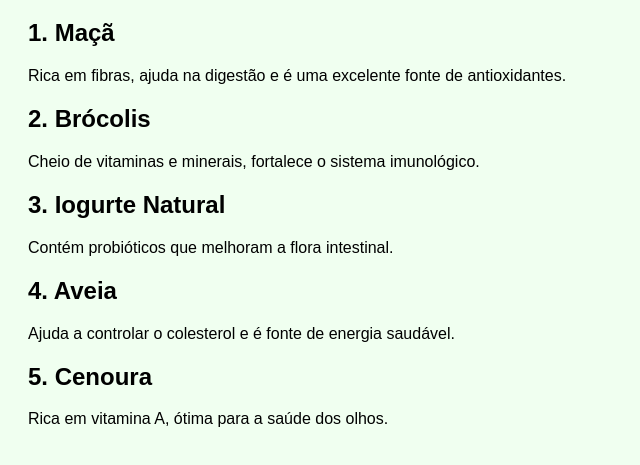
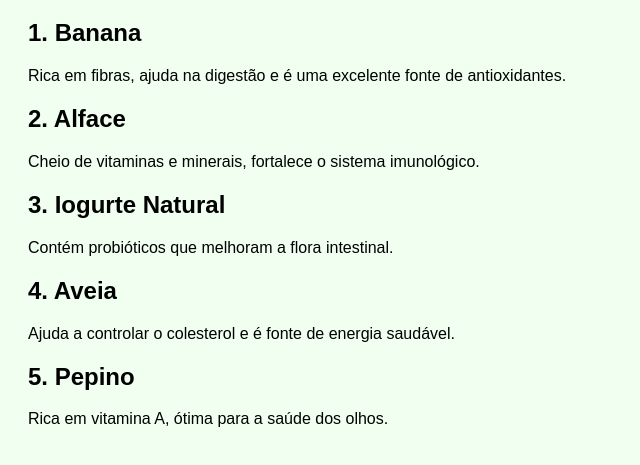
Before and after one commit to AndrewDepreso/alimentos-saudaveis, a plain HTML site: page index.html in a window 1280 px wide. Shown: the part 107-572 px from the top of the page, without its empty margins (0-640 px from the left). Drawn offline with Linux system fonts and the light colour scheme.

Commit message:
Update index.html

```diff
--- a/index.html
+++ b/index.html
@@ -23,12 +23,12 @@ CopiarEditar
   <h1>5 Alimentos Saudáveis</h1>
 
   <div class="alimento">
-    <h2>1. Maçã</h2>
+    <h2>1. Banana</h2>
     <p>Rica em fibras, ajuda na digestão e é uma excelente fonte de antioxidantes.</p>
   </div>
 
   <div class="alimento">
-    <h2>2. Brócolis</h2>
+    <h2>2. Alface</h2>
     <p>Cheio de vitaminas e minerais, fortalece o sistema imunológico.</p>
   </div>
 
@@ -43,7 +43,7 @@ CopiarEditar
   </div>
 
   <div class="alimento">
-    <h2>5. Cenoura</h2>
+    <h2>5. Pepino</h2>
     <p>Rica em vitamina A, ótima para a saúde dos olhos.</p>
   </div>
 </body>
```
